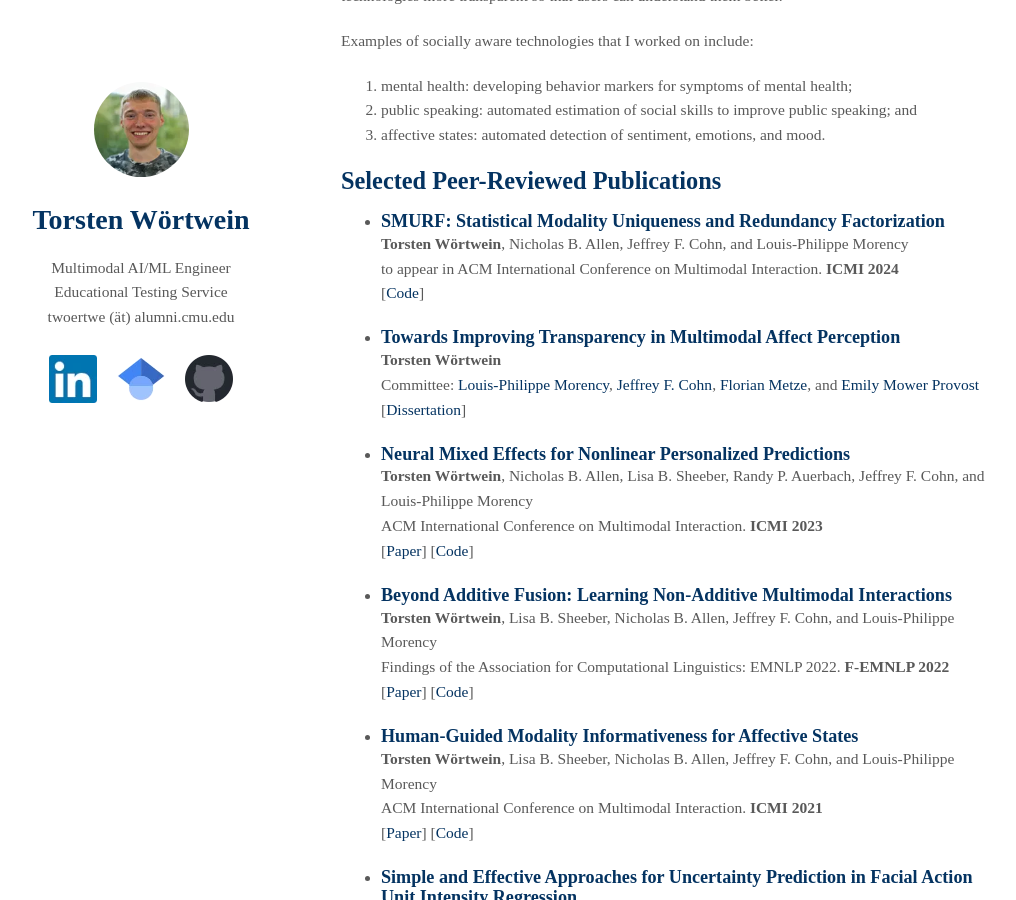
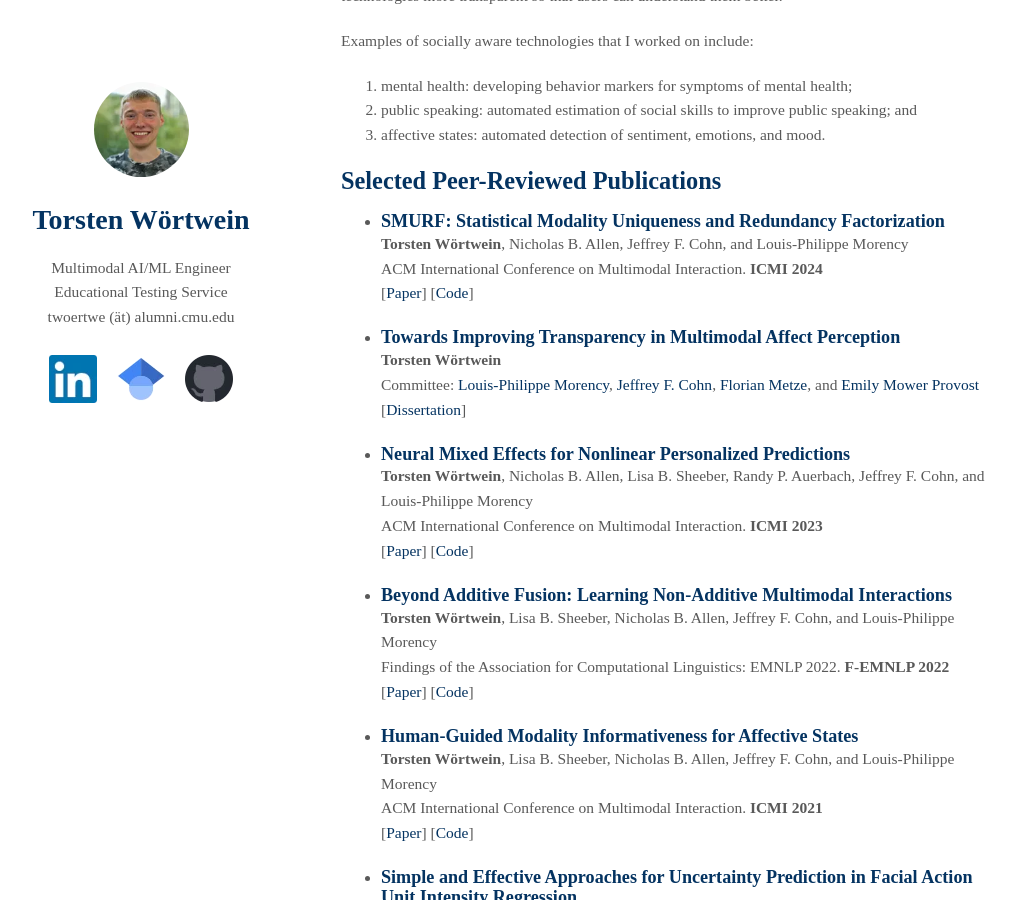
Before and after one commit to twoertwein/twoertwein.github.io, a Jekyll site: the page built from index.md, in a window 1280 px wide and 900 px high, scrolled down 377 px. Shown: the whole window, without its empty margins (129-1145 px from the left). Built offline with Jekyll 4.4.1, drawn with Linux system fonts in a browser that asks for light colours; our own code applies the rules of GitHub Pages for plain Markdown files.

Commit message:
add in-official PDF

```diff
--- a/index.md
+++ b/index.md
@@ -22,9 +22,9 @@ Examples of socially aware technologies that I worked on include:
 - ### SMURF: Statistical Modality Uniqueness and Redundancy Factorization
   **Torsten Wörtwein**, Nicholas B. Allen, Jeffrey F. Cohn, and Louis-Philippe Morency
   <br>
-  to appear in ACM International Conference on Multimodal Interaction. **ICMI 2024**
+  ACM International Conference on Multimodal Interaction. **ICMI 2024**
   <br>
-  [[Code](https://github.com/twoertwein/smurf/)]
+  [[Paper](https://www.jeffcohn.net/wp-content/uploads/2024/08/ICMI_24-3.pdf)] [[Code](https://github.com/twoertwein/smurf/)]
 
 - ### Towards Improving Transparency in Multimodal Affect Perception
   **Torsten Wörtwein**
```
